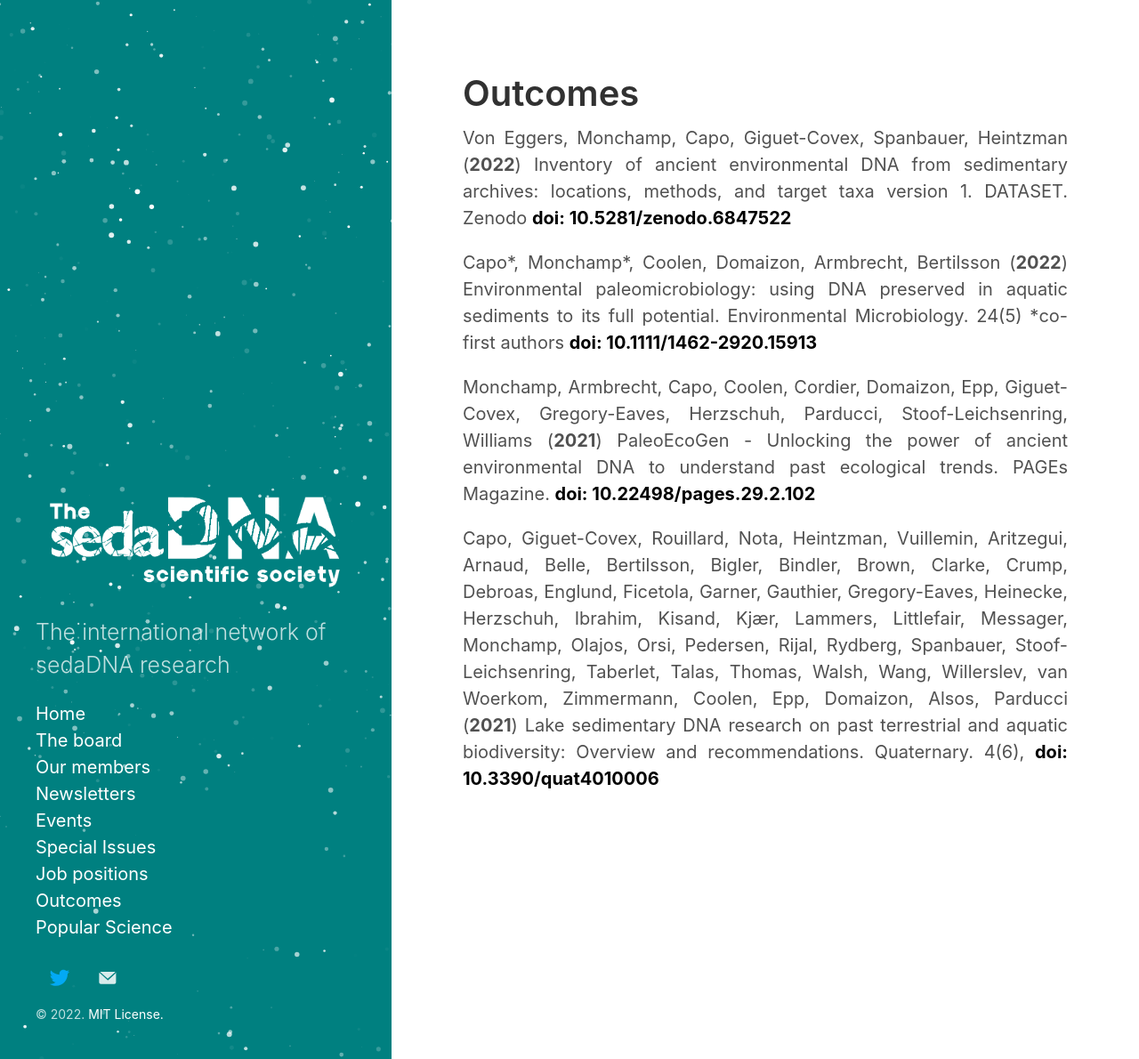
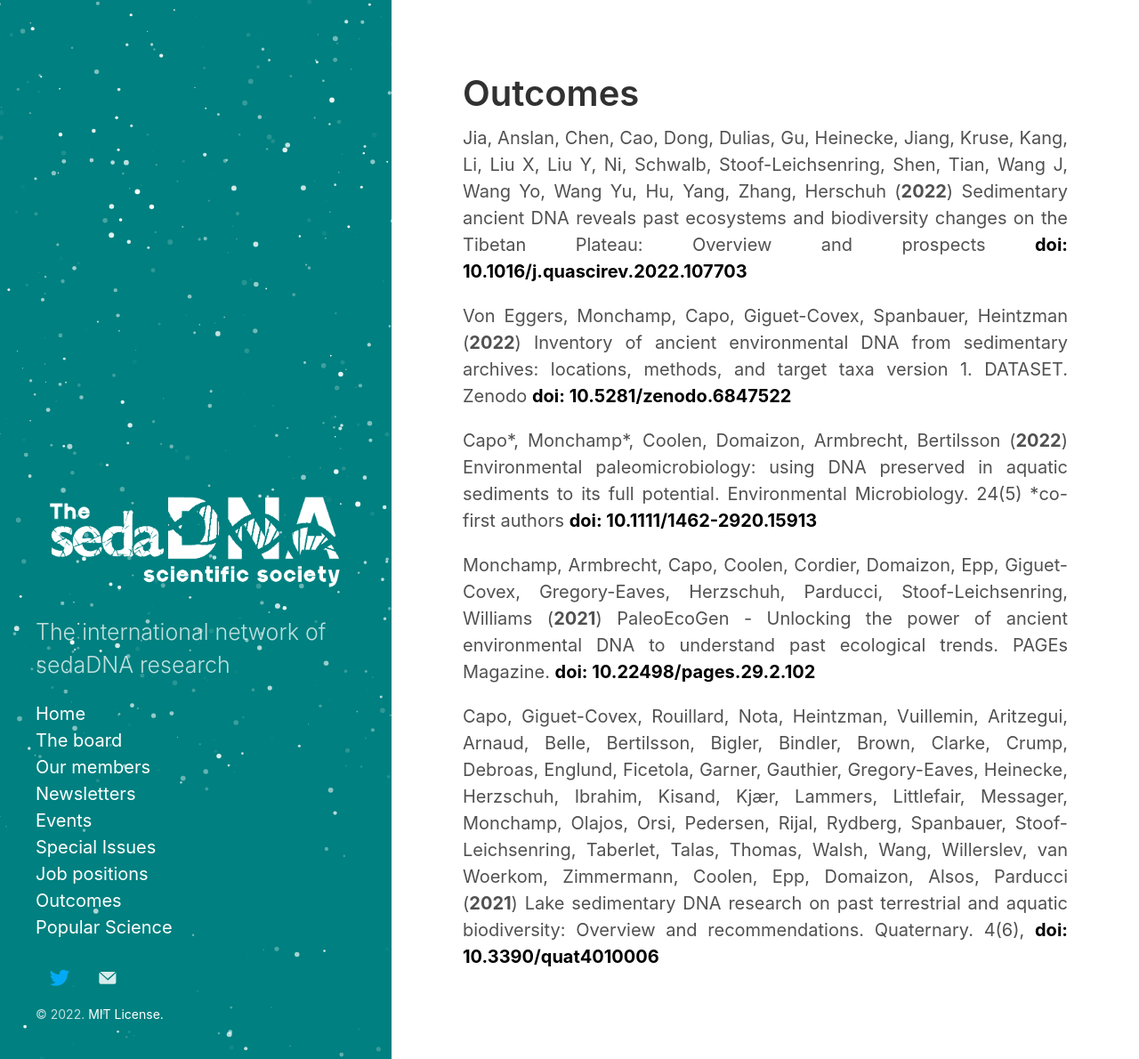
Before and after one commit to sedadna/sedadna.github.io, a Jekyll site: the page built from category/outcomes.md, in a window 1280 px wide and 1190 px high. Shown: the whole window at 89% size. Built offline with Jekyll 4.4.1, drawn with Linux system fonts in a browser that asks for light colours.

Commit message:
Update outcomes.md

```diff
--- a/category/outcomes.md
+++ b/category/outcomes.md
@@ -4,6 +4,8 @@ title: Outcomes
 ---
 
 <div class="intro">
+
+<p>Jia, Anslan, Chen, Cao, Dong, Dulias, Gu, Heinecke, Jiang, Kruse, Kang, Li, Liu X, Liu Y, Ni, Schwalb, Stoof-Leichsenring, Shen, Tian, Wang J, Wang Yo, Wang Yu, Hu, Yang, Zhang, Herschuh (<b>2022</b>) Sedimentary ancient DNA reveals past ecosystems and biodiversity changes on the Tibetan Plateau: Overview and prospects <a href="https://doi.org/10.1016/j.quascirev.2022.107703" target="_blank"><b>doi: 10.1016/j.quascirev.2022.107703</b></a></p>
 
 <p>Von Eggers, Monchamp, Capo, Giguet-Covex, Spanbauer, Heintzman (<b>2022</b>) Inventory of ancient environmental DNA from sedimentary archives: locations, methods, and target taxa version 1. DATASET. Zenodo <a href="https://doi.org/10.5281/zenodo.6847522" target="_blank"><b>doi: 10.5281/zenodo.6847522</b></a></p>
 
```
